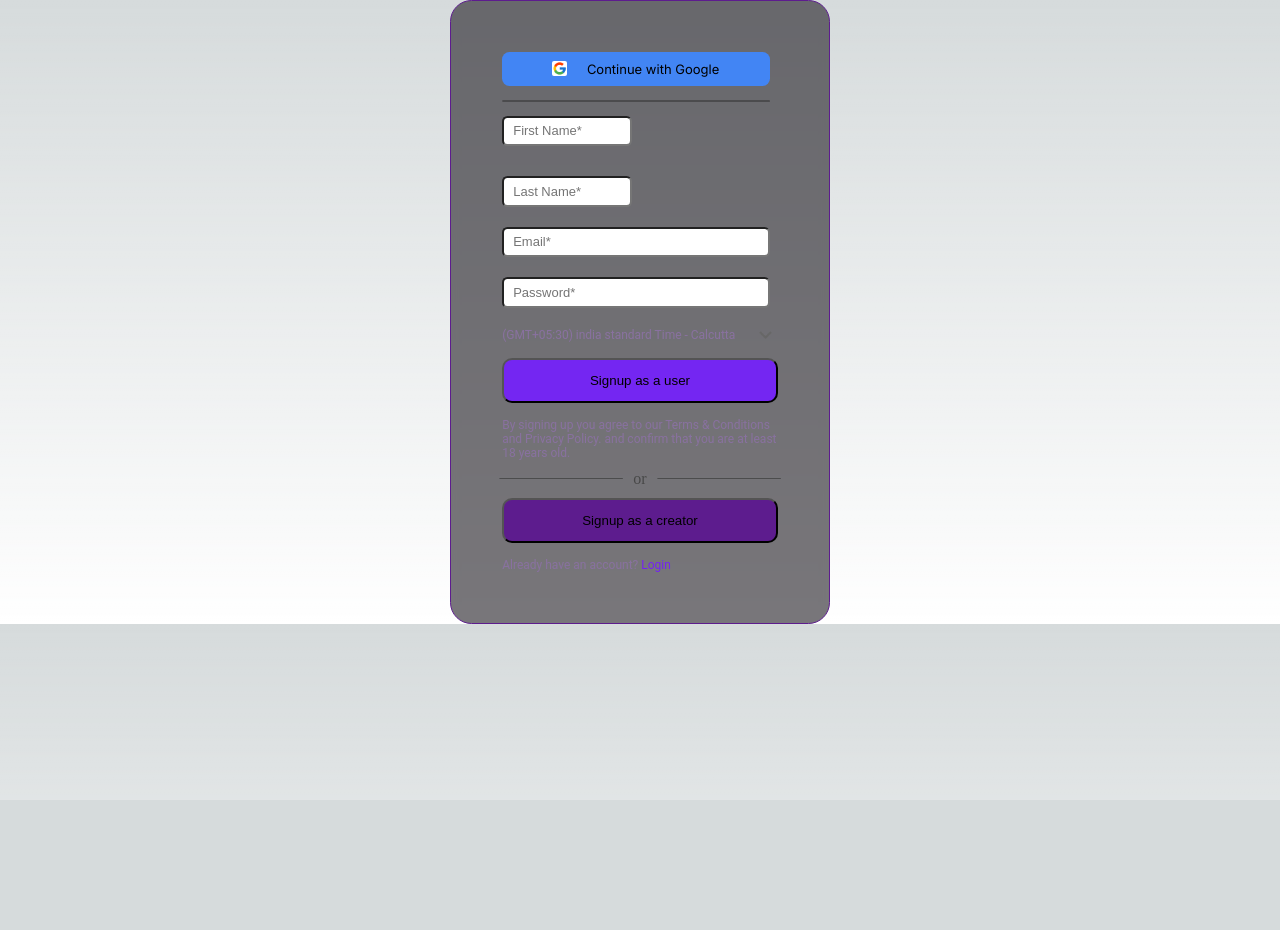
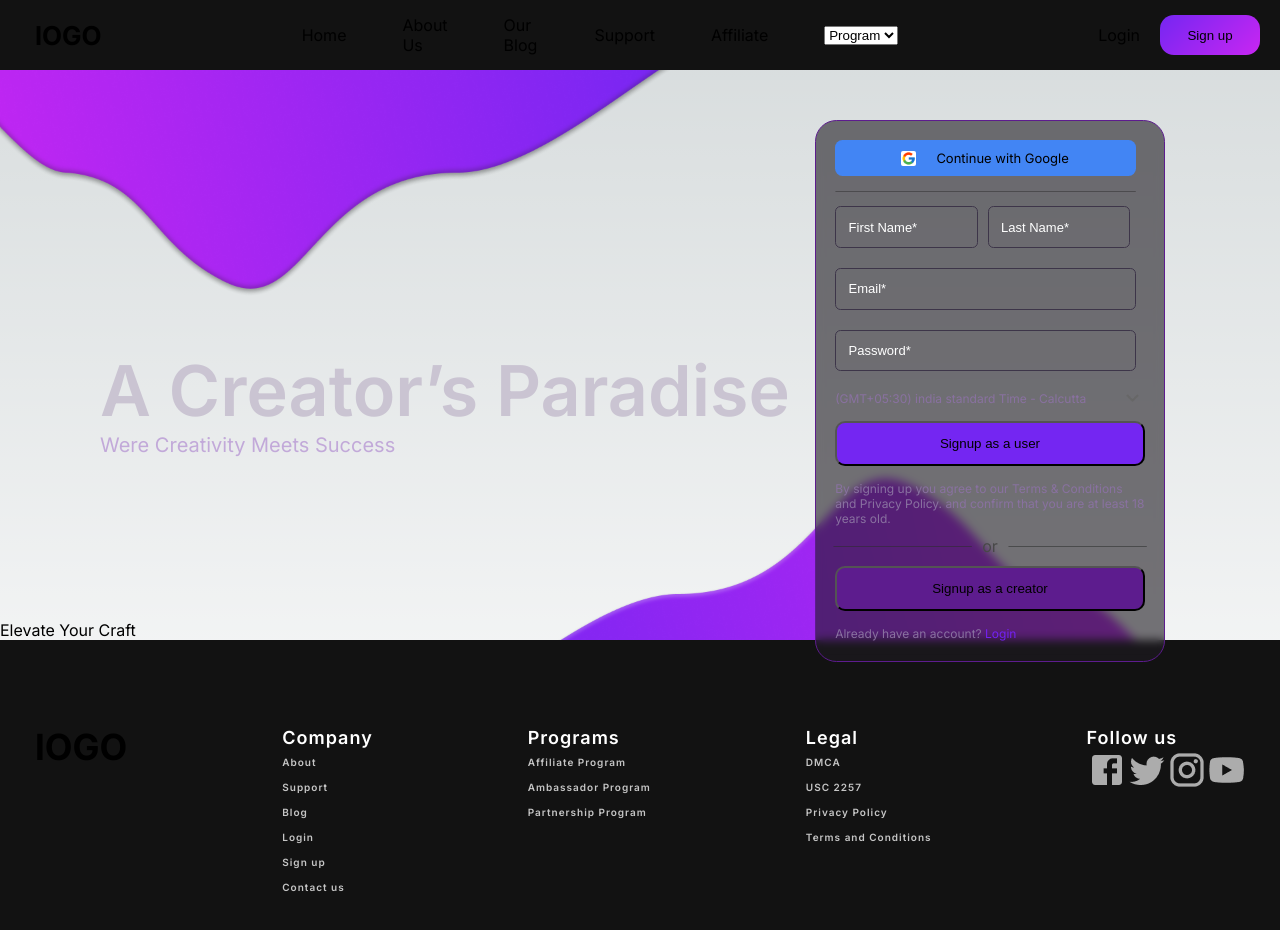
Before and after one commit to tanishaa17/appScrip-assignment, a Next.js app in the folder appscrip-figma/: page / in a window 1280 px wide. Shown: the top 930 px of the page. Before the commit the page ends 800 px from the top, so only its background shows below. Built offline with nearby package versions, Linux system fonts and the light colour scheme.

Commit message:
header completed

```diff
--- a/appscrip-figma/src/Pages/Header.jsx
+++ b/appscrip-figma/src/Pages/Header.jsx
@@ -1,7 +1,18 @@
-import React from 'react'
+import React from 'react';
+import styles from '../Styles/Header.module.css';
+import { Form } from '@/Components/Form';
 
 export const Header = () => {
     return (
-        <div>Header</div>
-    )
-}
+        <div className={styles.headers}>
+            <div className={styles.backgroundImage} />
+            <div className={styles.headingDiv}>
+                <span className={styles.heading}>A Creator’s Paradise</span>
+                <span className={styles.subHeading}>Were Creativity Meets Success</span>
+            </div>
+            <div className={styles.formContainer}>
+                <Form />
+            </div>
+        </div>
+    );
+};
--- a/appscrip-figma/src/Pages/Main.jsx
+++ b/appscrip-figma/src/Pages/Main.jsx
@@ -1,7 +1,20 @@
 import React from 'react'
-
+import styles from '../Styles/Main.module.css'
 export const Main = () => {
     return (
-        <div>Main</div>
+        <div className={styles.mainDiv}>
+            <p>Elevate Your Craft</p>
+            <div className={styles.box1}>
+                <div></div>
+                <div></div>
+                <div></div>
+                <div></div>
+                <div></div>
+            </div>
+            <div className={styles.box2}></div>
+            <div className={styles.box3}></div>
+            <div className={styles.box4}></div>
+            <div className={styles.box5}></div>
+        </div>
     )
 }
--- a/appscrip-figma/src/Styles/Button.module.css
+++ b/appscrip-figma/src/Styles/Button.module.css
@@ -1,9 +1,10 @@
 .btn {
-    width: 101px;
-    height: 45px;
-    padding: 3px 10px;
-    border-radius: 16px;
+    width: 100px;
+    height: 40px;
+    padding: 3px 9px;
+    border-radius: 14px;
     cursor: pointer;
+    border: none;
     background: var(--aa, linear-gradient(135deg, #7526F2 0%, #C826F2 100%));
 }
 
--- a/appscrip-figma/src/Styles/Footer.module.css
+++ b/appscrip-figma/src/Styles/Footer.module.css
@@ -7,7 +7,6 @@
 }
 
 .logo {
-    font-family: 'Raleway';
     font-size: 36px;
     font-weight: 700;
     padding: 0 0 0 35px;
@@ -19,7 +18,6 @@
     gap: 155px;
     line-height: 25px;
     color: #FFF;
-    font-family: Roboto;
     font-size: 18px;
     font-weight: 600;
     letter-spacing: 1px;
@@ -27,7 +25,6 @@
 
 .footerContent {
     color: var(--footer-50, #C6C6C6);
-    font-family: Roboto;
     font-size: 10px;
 }
 
--- a/appscrip-figma/src/Styles/Form.module.css
+++ b/appscrip-figma/src/Styles/Form.module.css
@@ -1,12 +1,12 @@
 .form {
-    width: 380px;
+    width: 350px;
     flex-shrink: 0;
     border-radius: 21.442px;
     background: rgba(30, 28, 34, 0.60);
     backdrop-filter: blur(5px);
     border: 1px solid #5D1C8E;
     margin: auto;
-    padding: 4%;
+    padding: 1.5%;
 }
 
 .googleSignUpBtn {
@@ -17,7 +17,7 @@
     align-items: center;
     border-radius: 7.5px;
     background: #4285F4;
-    padding: 8.719px 9.608px 8.719px 9px;
+    padding: 10px 9.608px 10px 9px;
     font-size: 13px;
 }
 
@@ -31,11 +31,14 @@
 }
 
 .nameInput {
-    width: 47%;
+    width: 46%;
     margin: 10px 10.06px 20px 0;
     border-radius: 5.5px;
-    padding: 5.719px 9.608px 5.84px 9px;
+    padding: 4%;
     font-size: 13px;
+    background-color: transparent;
+    border: 1px solid #3D3549;
+    color: white;
 }
 
 .inputt {
@@ -43,8 +46,16 @@
     border-radius: 5.5px;
     display: flex;
     gap: 10px;
-    padding: 5.719px 9.608px 5.84px 9px;
+    padding: 4%;
     font-size: 13px;
+    background-color: transparent;
+    border: 1px solid #3D3549;
+    color: white;
+}
+
+.inputt::placeholder,
+.nameInput::placeholder {
+    color: white;
 }
 
 .timeZone {
@@ -52,7 +63,6 @@
     color: #8971A0;
     align-items: center;
     justify-content: space-between;
-    font-family: Roboto;
     font-size: 12px;
     margin-top: 15px;
 }
@@ -67,7 +77,6 @@
     align-items: center;
     gap: 10px;
     color: #484848;
-    font-family: 'poppins';
     margin-top: 10px;
 }
 
--- /dev/null
+++ b/appscrip-figma/src/Styles/Header.module.css
@@ -0,0 +1,43 @@
+.headers {
+    position: relative;
+    height: 620px;
+}
+
+.backgroundImage {
+    position: absolute;
+    top: 70px;
+    left: 0;
+    width: 100%;
+    height: 100%;
+    background-image: url("/assets/Banners/banner1.png");
+    background-size: cover;
+    z-index: -1;
+}
+
+.formContainer {
+    position: relative;
+    top: 120px;
+    left: 350px;
+}
+
+.headingDiv {
+    position: absolute;
+    top: 350px;
+    left: 100px;
+}
+
+.heading {
+    color: var(--white-50, #CAC4D2);
+    font-size: 70px;
+    font-style: normal;
+    font-weight: 600;
+    line-height: 118%;
+    display: block;
+}
+
+.subHeading {
+    color: #C2A9D9;
+    font-size: 20px;
+    font-weight: 400;
+    margin-top: 20px;
+}
--- a/appscrip-figma/src/Styles/Navbar.module.css
+++ b/appscrip-figma/src/Styles/Navbar.module.css
@@ -1,15 +1,15 @@
 .navDiv {
     width: 100%;
-    height: 100px;
+    height: 70px;
     background-color: #121212;
     display: flex;
     justify-content: center;
     align-items: center;
     gap: 200px;
+    position: fixed;
 }
 
 .logo {
-    font-family: 'Raleway';
     font-size: 26px;
     font-weight: 700;
     padding: 0 0 0 35px;
@@ -38,5 +38,5 @@
     justify-content: center;
     align-items: center;
     gap: 20px;
-    padding: 0 35px 0 0;
+    padding: 0 20px 0 0;
 }
--- a/appscrip-figma/src/app/page.js
+++ b/appscrip-figma/src/app/page.js
@@ -3,15 +3,16 @@ import { Navbar } from '@/Components/Navbar'
 import { Main } from '@/Pages/Main'
 import { Footer } from '@/Components/Footer'
 import { Form } from '@/Components/Form'
+import { FormButton } from '@/Components/Buttons/FormButton'
 
 export default function Home() {
   return (
     <>
-      <Form />
-      {/* <Navbar />
+      {/* <Form /> */}
+      <Navbar />
       <Header />
       <Main />
-      <Footer /> */}
+      <Footer />
     </>
 
   )
```
Also changed, not shown: appscrip-figma/public/assets/Banners/banner1.png (added), appscrip-figma/src/Styles/Home.module.css (deleted), appscrip-figma/src/Styles/Main.module.css (added).
